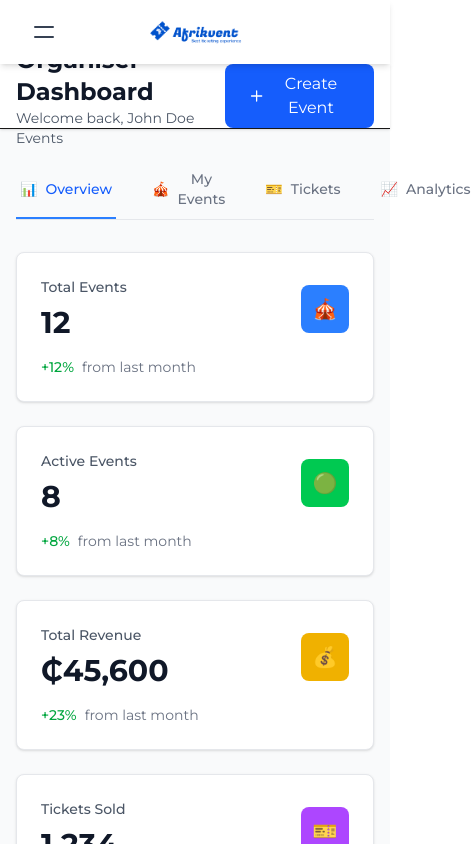
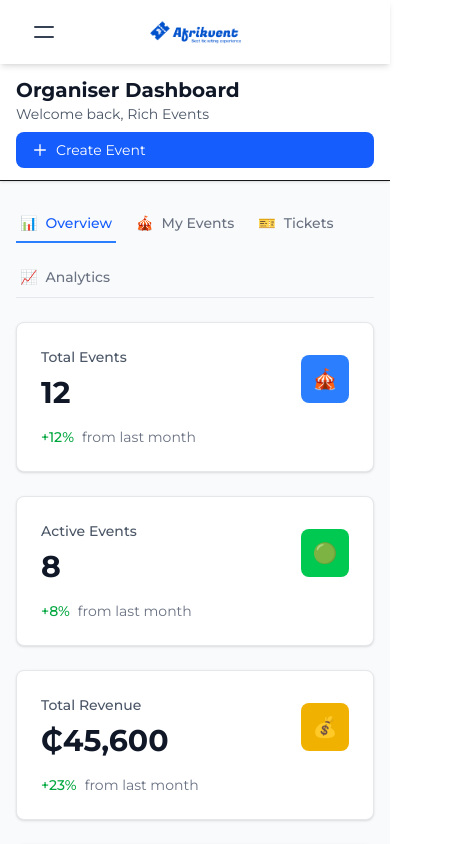
Before and after one commit to AfribyteSolutions/Afrikvent-web, a Next.js app: page /organiser in a window 390 px wide. Shown: the top 844 px of the page, 475 px wide, since content can reach past the window. Built offline with nearby package versions, Linux system fonts and the light colour scheme; no server answers.

Commit message:
mobile header new

```diff
--- a/src/app/organiser/page.tsx
+++ b/src/app/organiser/page.tsx
@@ -13,10 +13,9 @@ export default function OrganiserPage() {
   const [activeTab, setActiveTab] = useState<TabType>('overview');
   const [showCreateEvent, setShowCreateEvent] = useState(false);
 
-  // Mock organiser data - replace with actual user data from backend
   const organiser = {
-    name: "John Doe Events",
-    email: "john@example.com",
+    name: "Rich Events",
+    email: "richie@example.com",
     totalEvents: 12,
     activeEvents: 8,
     totalRevenue: 45600,
@@ -57,17 +56,17 @@ export default function OrganiserPage() {
     <div className="min-h-screen bg-gray-50">
       {/* Header */}
       <header className="bg-white shadow-sm border-b">
-        <div className="max-w-7xl mx-auto px-4 sm:px-6 lg:px-8">
-          <div className="flex justify-between items-center h-16">
+        <div className="max-w-7xl mx-auto px-4 sm:px-6 lg:px-8 py-3 sm:py-4">
+          <div className="flex flex-col sm:flex-row sm:justify-between sm:items-center gap-2 sm:gap-0 h-auto sm:h-16">
             <div>
-              <h1 className="text-2xl font-bold text-gray-900">Organiser Dashboard</h1>
+              <h1 className="text-xl sm:text-2xl font-bold text-gray-900">Organiser Dashboard</h1>
               <p className="text-sm text-gray-600">Welcome back, {organiser.name}</p>
             </div>
             <button
               onClick={() => setShowCreateEvent(true)}
-              className="bg-blue-600 text-white px-6 py-2 rounded-lg hover:bg-blue-700 transition-colors flex items-center gap-2"
+              className="bg-blue-600 text-white px-4 sm:px-6 py-2 rounded-lg hover:bg-blue-700 transition-colors flex items-center gap-2 text-sm sm:text-base"
             >
-              <svg className="w-5 h-5" fill="none" stroke="currentColor" viewBox="0 0 24 24">
+              <svg className="w-4 h-4 sm:w-5 sm:h-5" fill="none" stroke="currentColor" viewBox="0 0 24 24">
                 <path strokeLinecap="round" strokeLinejoin="round" strokeWidth={2} d="M12 4v16m8-8H4" />
               </svg>
               Create Event
@@ -76,10 +75,11 @@ export default function OrganiserPage() {
         </div>
       </header>
 
-      <div className="max-w-7xl mx-auto px-4 sm:px-6 lg:px-8 py-8">
+      {/* Main Content */}
+      <div className="max-w-7xl mx-auto px-4 sm:px-6 lg:px-8 pt-6 sm:pt-10 pb-8">
         {/* Tab Navigation */}
-        <div className="mb-8">
-          <nav className="flex space-x-8 border-b border-gray-200">
+        <div className="mb-6 sm:mb-8">
+          <nav className="flex flex-wrap gap-4 border-b border-gray-200">
             {tabs.map((tab) => (
               <button
                 key={tab.id}
@@ -107,7 +107,6 @@ export default function OrganiserPage() {
         onClose={() => setShowCreateEvent(false)}
         onSuccess={() => {
           setShowCreateEvent(false);
-          // Refresh events list or show success message
         }}
       />
     </div>
```
